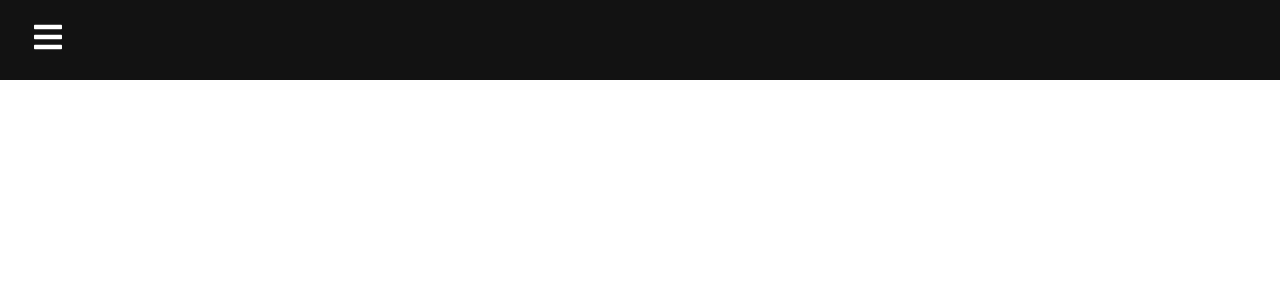
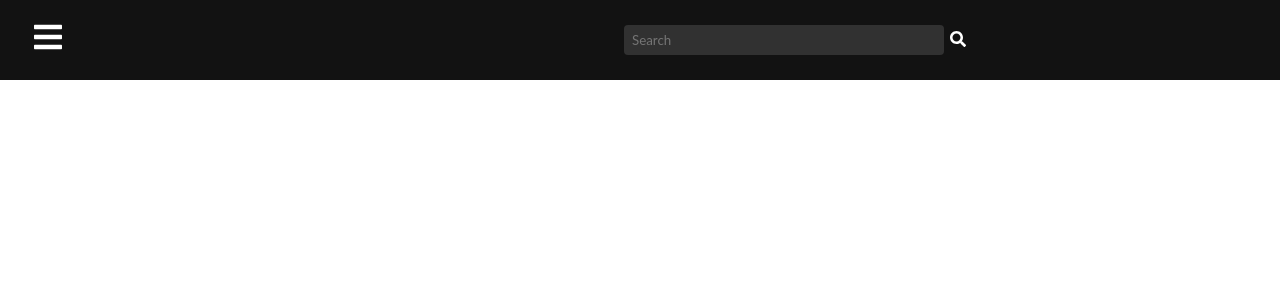
Before and after one commit to lakshaymeghlan/View, a React (Create React App) app: page / in a window 1280 px wide. Shown: the top 300 px of the page. Built offline with nearby package versions, Linux system fonts and the light colour scheme.

Commit message:
adding searchbar

```diff
--- a/package.json
+++ b/package.json
@@ -6,6 +6,8 @@
     "@testing-library/jest-dom": "^5.16.5",
     "@testing-library/react": "^13.4.0",
     "@testing-library/user-event": "^13.5.0",
+    "bootstrap": "^5.2.2",
+    "mdb-react-ui-kit": "^4.2.0",
     "react": "^18.2.0",
     "react-dom": "^18.2.0",
     "react-icons": "^4.4.0",
--- a/src/Components/Navbar/Navbar.js
+++ b/src/Components/Navbar/Navbar.js
@@ -2,9 +2,11 @@ import React, { useState } from "react";
 import { Link } from "react-router-dom";
 import * as FaIcons from "react-icons/fa";
 import * as AiIcons from "react-icons/ai";
+// import * as GoIcons from "react-icons/go";
 import { sidebarData } from "./SidebarData";
 import "./Navbar.css";
 import { IconContext } from "react-icons";
+import Searchbar from "./Searchbar";
 
 function Navbar() {
   const [sidebar, setSidebar] = useState(false);
@@ -17,6 +19,12 @@ function Navbar() {
           <Link to="#" className="menu-bars">
             <FaIcons.FaBars onClick={showSidebar} />
           </Link>
+
+          <FaIcons.FaCloudUploadAlt
+            style={{ color: "#f5f5f5", size: 70 }} //upload icon
+          />
+
+          <Searchbar />
         </div>
         <nav className={sidebar ? "nav-menu active" : "nav-menu"}>
           <ul className="nav-menu-items" onClick={showSidebar}>
--- /dev/null
+++ b/src/Components/Navbar/Searchbar.css
@@ -0,0 +1,14 @@
+.searchbar{
+    margin: 35rem;
+    display: flex;
+}
+
+.searchbar-inp{
+    width: 20rem;
+    height: 30px;
+    border-radius: 4px;
+    background-color: #313131;
+    border: none;
+    padding-left: 8px;
+    color: white;
+}
--- /dev/null
+++ b/src/Components/Navbar/Searchbar.js
@@ -0,0 +1,21 @@
+import React from "react";
+import "./Searchbar.css";
+import * as FaIcons from "react-icons/fa";
+
+function Searchbar() {
+  return (
+    <>
+      <div className="searchbar">
+        <input
+          className="searchbar-inp"
+          type="search"
+          placeholder="Search"
+          aria-label="Search"
+        ></input>
+        <FaIcons.FaSearch style={{ margin: "6px" }} />
+      </div>
+    </>
+  );
+}
+
+export default Searchbar;
```
Also changed, not shown: 1 other file (tests, documents, lock files or other folders).
